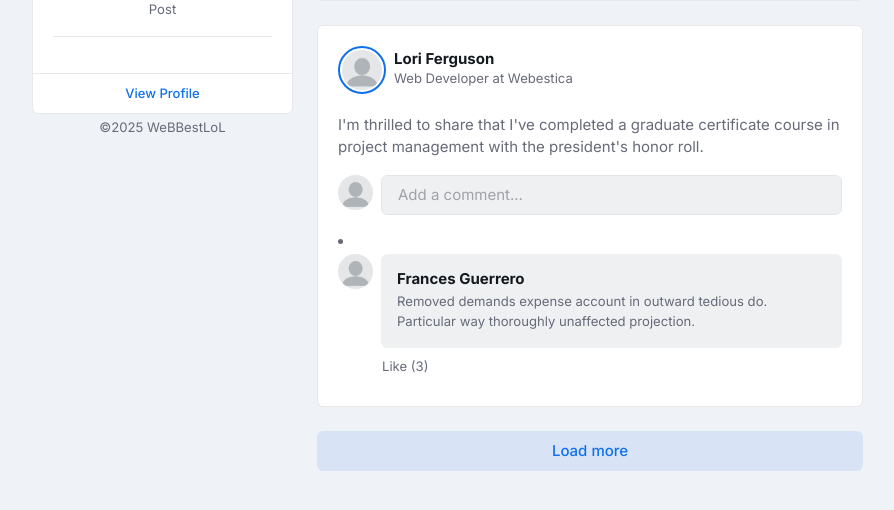
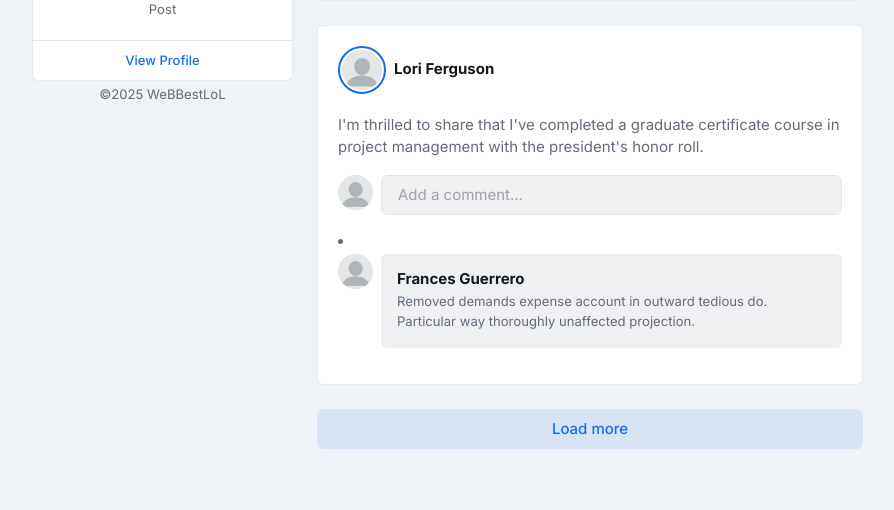
Before and after one commit to bloodofspring/Project3, a Flask app: template templates/main.html in a window 1280 px wide. Shown: the part 228-738 px from the top of the page, without its empty margins (50-944 px from the left). Run offline with Flask 3, Linux system fonts and the light colour scheme; the template is opened without the code that fills it: most values are stand-ins (such as "Sample title", 1, 10 or a date in 2020); parts of the project's set-up code (start-up, migrations or seed data) failed here and were passed over; some libraries are stand-ins or nearby versions; some web fonts are replaced.

Commit message:
minor stuff

```diff
--- a/main.py
+++ b/main.py
@@ -195,6 +195,7 @@ def create_post():
     # Получаем текст поста
     post_text = request.form.get('text', '').strip()
 
+
     photo_path = None
     if 'photo' in request.files:
         file = request.files['photo']
--- a/templates/main.html
+++ b/templates/main.html
@@ -271,8 +271,6 @@ Header END -->
                                         <!-- User stat END -->
                                     </div>
 
-                                    <!-- Divider -->
-                                    <hr>
 
                                     <!-- Side Nav START -->
 
@@ -421,7 +419,6 @@ Header END -->
                                         <h6 class="nav-item card-title mb-0"><a href="#!"> Lori Ferguson </a></h6>
 
                                     </div>
-                                    <p class="mb-0 small">Web Developer at Webestica</p>
                                 </div>
                             </div>
                             <!-- Card feed action dropdown START -->
@@ -489,12 +486,8 @@ Header END -->
                                         <p class="small mb-0">Removed demands expense account in outward tedious do.
                                             Particular way thoroughly unaffected projection.</p>
                                     </div>
-                                    <!-- Comment react -->
-                                    <ul class="nav nav-divider py-2 small">
-                                        <li class="nav-item">
-                                            <a class="nav-link" href="#!"> Like (3)</a>
-                                        </li>
-                                    </ul>
+                                    <p> </p>
+
 
                                 </div>
                             </div>
```
